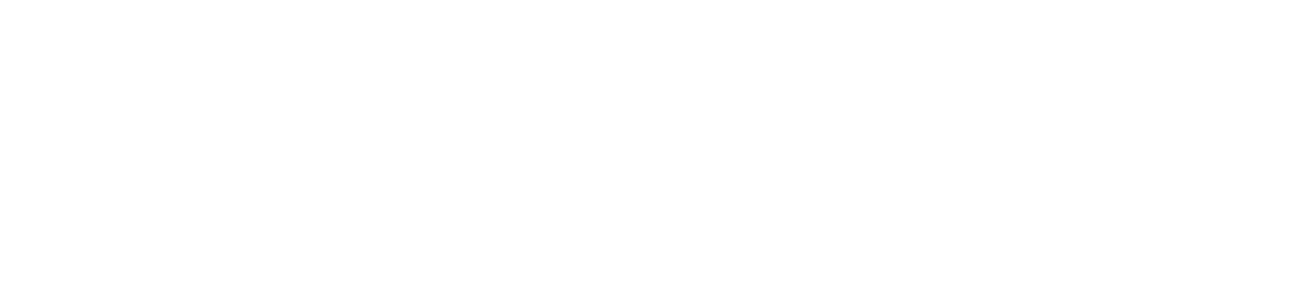
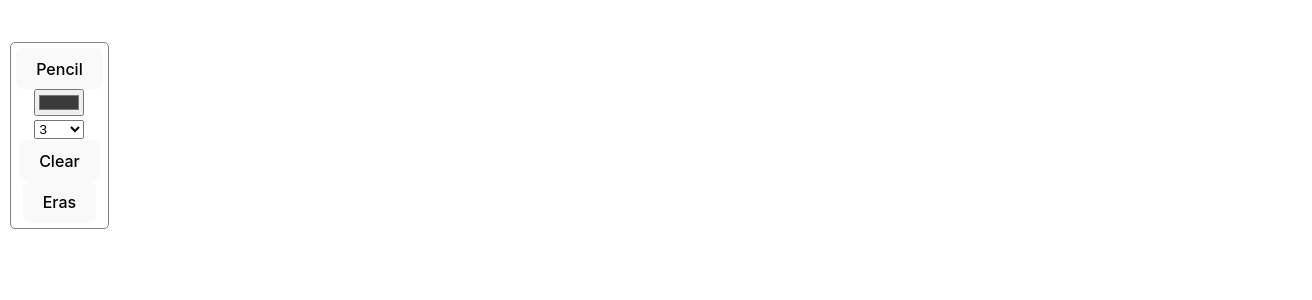
Before and after one commit to PakshalS/BogoSort_Hackhaven, a React (Vite) app in the folder Frontend/: page /meeting in a window 1280 px wide. Before the commit this address had no page. Shown: the top 300 px of the page, 1312 px wide, since content can reach past the window. Built offline with nearby package versions, Linux system fonts and the light colour scheme.

Commit message:
webcam-whiteboard

```diff
--- a/Frontend/src/main.jsx
+++ b/Frontend/src/main.jsx
@@ -1,15 +1,19 @@
 import React from 'react'
 import ReactDOM from 'react-dom/client'
 import App from './App.jsx'
-
+import Webcam from './webcam.jsx'
 import './index.css'
+import Canvas from './whiteboard.jsx'
+import Signup from './pages/Auth/signup.jsx'
 import {BrowserRouter} from 'react-router-dom'
 
 ReactDOM.createRoot(document.getElementById('root')).render(
   <React.StrictMode>
     <BrowserRouter>
     {/* <Signup /> */}
-    <App></App>
+    <Canvas />
+    {/* <App></App> */}
+    {/* <Webcam/> */}
     </BrowserRouter>
   </React.StrictMode>,
 )
--- a/Frontend/src/pages/Auth/signup.jsx
+++ b/Frontend/src/pages/Auth/signup.jsx
@@ -52,7 +52,7 @@ export default function Signup() {
           </div>
           {action === "Sign Up"?<div></div>:<div className="forgot-password">Lost Password? <span>Click Here!</span></div>
 }
-          <div className="submit-container">
+          <div className="submit-container" >
             <div className={action === "Login"?"submit gray":"submit"}onClick={() => {setAction("Sign Up")}}>
               <h3>SignUp</h3>
             </div>
--- /dev/null
+++ b/Frontend/src/webcam.jsx
@@ -0,0 +1,55 @@
+import React from "react";
+
+
+
+
+
+export default function Webcam() {
+let videoRef = React.useRef(null);
+let photoRef = React.useRef(null);
+
+
+const getUserCamera = ()=> {
+navigator.mediaDevices.getUserMedia({
+    video:true
+})
+.then((stream) => {
+    let video = videoRef.current
+
+    video.srcObject = stream
+
+    video.play()
+})
+.catch(err => console.log(err))
+}
+const takeImage = () => {
+    let width = 500
+
+    let height = width/(16 / 9)
+
+    let photo = photoRef.current
+    let video = videoRef.current
+
+    photo.width = width
+
+    photo.height = height
+
+    let ctx = photo.getContext('2d')
+
+    ctx.drawImage(video,0,0,photo.width,photo.height)
+
+}
+
+React.useEffect(() => {
+    getUserCamera()
+},[videoRef])
+
+    return(
+    <div>
+        <video className="container" ref={videoRef}></video>
+       <button onClick={takeImage}>Image</button>
+       <canvas ref={photoRef}></canvas>
+
+    </div>
+)
+}
--- /dev/null
+++ b/Frontend/src/whiteboard-style.css
@@ -0,0 +1,39 @@
+
+
+
+body{
+    background-color: white;
+}
+
+
+
+#circularcursor {
+    background-color: transparent;
+    border:1px solid black;
+    height:25px;
+    width:25px;
+    border-radius:50%;
+    -moz-border-radius:50%;
+    -webkit-border-radius:50%;
+    position: absolute;
+    z-index: 1;
+  }
+
+.canvas-btn {
+    position: absolute;
+    margin-left: 10px;
+    margin-top: 10px;
+    border-radius: 5px;
+    border-style: solid;
+    padding: 5px 5px;
+    border-color: gray;
+    border-width: thin;
+}
+
+.btn-width {
+    min-width: 50px;
+}
+
+.mouse-state {
+    cursor: none;
+}
--- /dev/null
+++ b/Frontend/src/whiteboard.jsx
@@ -0,0 +1,146 @@
+import React, { useRef, useState, useEffect } from "react";
+import "./whiteboard-style.css";
+
+
+export default function Canvas() {
+  const [isDrawing, setIsDrawing] = useState(false);
+  const [color, setColor] = useState("#3B3B3B");
+  const [size, setSize] = useState("3");
+  const canvasRef = useRef(null);
+  const ctx = useRef(null);
+  const timeout = useRef(null);
+  const [cursor, setCursor] = useState("default");
+
+  useEffect(() => {
+    const canvas = canvasRef.current;
+    ctx.current = canvas.getContext("2d");
+
+    //Resizing
+    canvas.height = window.innerHeight;
+    canvas.width = window.innerWidth;
+
+    //Load from locastorage
+    const canvasimg = localStorage.getItem("canvasimg");
+    if (canvasimg) {
+      var image = new Image();
+      ctx.current = canvas.getContext("2d");
+      image.onload = function () {
+        ctx.current.drawImage(image, 0, 0);
+        setIsDrawing(false);
+      };
+      image.src = canvasimg;
+    }
+
+  }, [ctx]);
+
+  const startPosition = ({ nativeEvent }) => {
+    setIsDrawing(true);
+    draw(nativeEvent);
+  };
+
+  const finishedPosition = () => {
+    setIsDrawing(false);
+    ctx.current.beginPath();
+  };
+
+  const draw = ({ nativeEvent }) => {
+    if (!isDrawing) {
+      return;
+    }
+    const canvas = canvasRef.current;
+    ctx.current = canvas.getContext("2d");
+    ctx.current.lineWidth = size;
+    ctx.current.lineCap = "round";
+    ctx.current.strokeStyle = color;
+
+    ctx.current.lineTo(nativeEvent.clientX, nativeEvent.clientY);
+    ctx.current.stroke();
+    ctx.current.beginPath();
+    ctx.current.moveTo(nativeEvent.clientX, nativeEvent.clientY);
+
+    if (timeout.current !== undefined) clearTimeout(timeout.current);
+    timeout.current = setTimeout(function () {
+      var base64ImageData = canvas.toDataURL("image/png");
+      localStorage.setItem("canvasimg", base64ImageData);
+    }, 400);
+  };
+
+  const clearCanvas = () => {
+    localStorage.removeItem("canvasimg");
+    const canvas = canvasRef.current;
+    const context = canvas.getContext("2d");
+    context.fillStyle = "white";
+    context.fillRect(0, 0, canvas.width, canvas.height);
+
+    //Passing clear screen
+    if (timeout.current !== undefined) clearTimeout(timeout.current);
+    timeout.current = setTimeout(function () {
+      var base64ImageData = canvas.toDataURL("image/png");
+      localStorage.setItem("canvasimg", base64ImageData);
+    }, 400);
+  };
+
+  const getPen = () => {
+    setCursor("default");
+    setSize("3");
+    setColor("#3B3B3B");
+  };
+
+  const eraseCanvas = () => {
+    setCursor("grab");
+    setSize("20");
+    setColor("#FFFFFF");
+
+    if (!isDrawing) {
+      return;
+    }
+  };
+
+  return (
+    <>
+      <div className="canvas-btn">
+      <button onClick={getPen} className="btn-width">
+          Pencil
+        </button>
+        <div className="btn-width">
+          <input
+            type="color"
+            value={color}
+            onChange={(e) => setColor(e.target.value)}
+          />
+        </div>
+        <div>
+          <select
+            className="btn-width"
+            value={size}
+            onChange={(e) => setSize(e.target.value)}
+          >
+            <option> 1 </option>
+            <option> 3 </option>
+            <option> 5 </option>
+            <option> 10 </option>
+            <option> 15 </option>
+            <option> 20 </option>
+            <option> 25 </option>
+            <option> 30 </option>
+          </select>
+        </div>
+        <button onClick={clearCanvas} className="btn-width">
+          Clear
+        </button>
+        <div>
+          <button onClick={eraseCanvas} className="btn-width">
+            Eras
+          </button>
+        </div>
+      </div>
+      <canvas
+       style={{ cursor: cursor }}
+        onMouseDown={startPosition}
+        onMouseUp={finishedPosition}
+        onMouseMove={draw}
+        ref={canvasRef}
+      />
+    </>
+  );
+}
```
